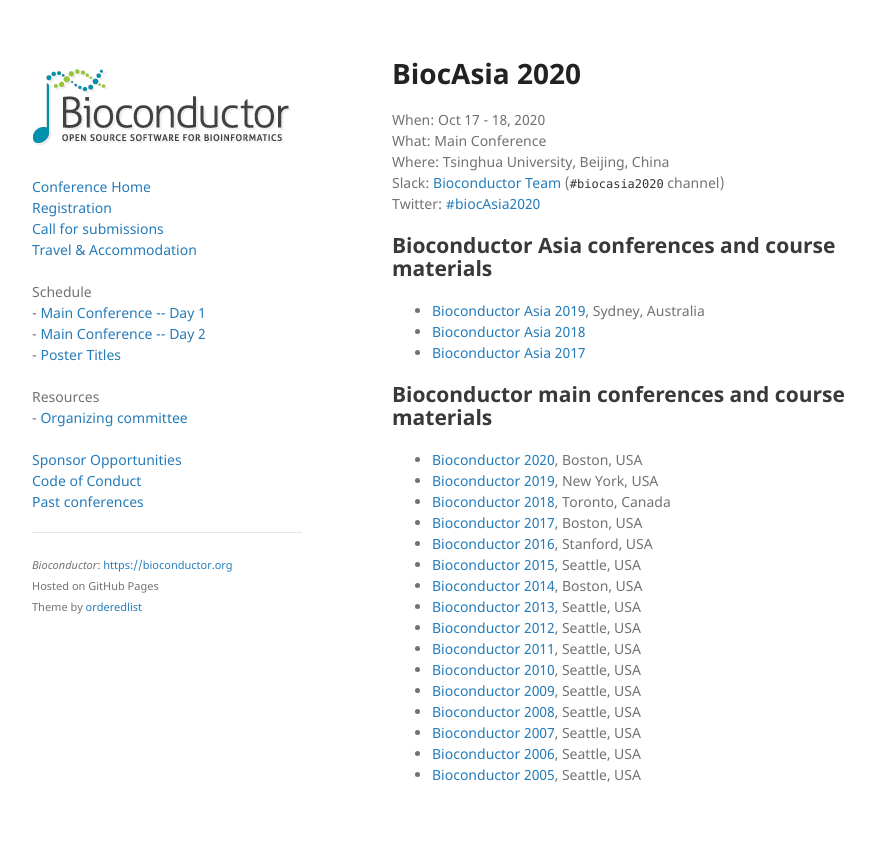
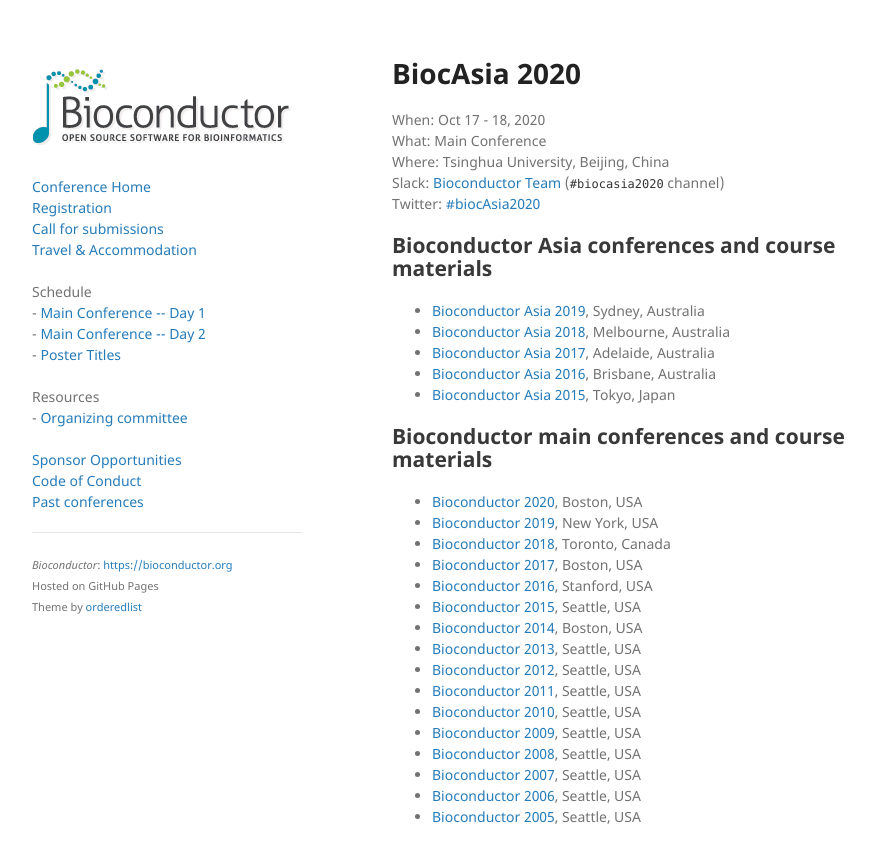
Before and after one commit to Bioconductor/BiocAsia2020, a Jekyll site: the page built from docs/past_conferences.md, in a window 1280 px wide. Shown: the top 863 px of the page, without its empty margins (178-1053 px from the left). Built offline with Jekyll 4.4.1, drawn with Linux system fonts in a browser that asks for light colours.

Commit message:
adding past biocasia links

```diff
--- a/docs/past_conferences.md
+++ b/docs/past_conferences.md
@@ -6,8 +6,10 @@ layout: default
 
 ## Bioconductor Asia conferences and course materials
 - [Bioconductor Asia 2019](https://bioconductor.github.io/BiocAsia/), Sydney, Australia
-- [Bioconductor Asia 2018]()
-- [Bioconductor Asia 2017]()
+- [Bioconductor Asia 2018](https://docs.google.com/document/d/1MT3-4fhHmwxqf72Mj5FIsaOwEYKsHlij114j1-muMu0/edit?usp=sharing), Melbourne, Australia
+- [Bioconductor Asia 2017](https://docs.google.com/document/d/1XH1CUFMyuyJk0MVaEj-6nLLHcvZuV4WR7vt-LteomMs/edit?usp=sharing), Adelaide, Australia
+- [Bioconductor Asia 2016](https://docs.google.com/document/d/1IswBic7dQ4dJpEawYHfIjC6D-fXuoMtc-iKbM7juN2E/edit?usp=sharing), Brisbane, Australia
+- [Bioconductor Asia 2015](https://docs.google.com/document/d/1DrUYi96ZnIeOgjOHiWzoNRNrwOxwGwfMp1qkOwVKBrA/edit?usp=sharing), Tokyo, Japan
 
 ## Bioconductor main conferences and course materials
 
```
